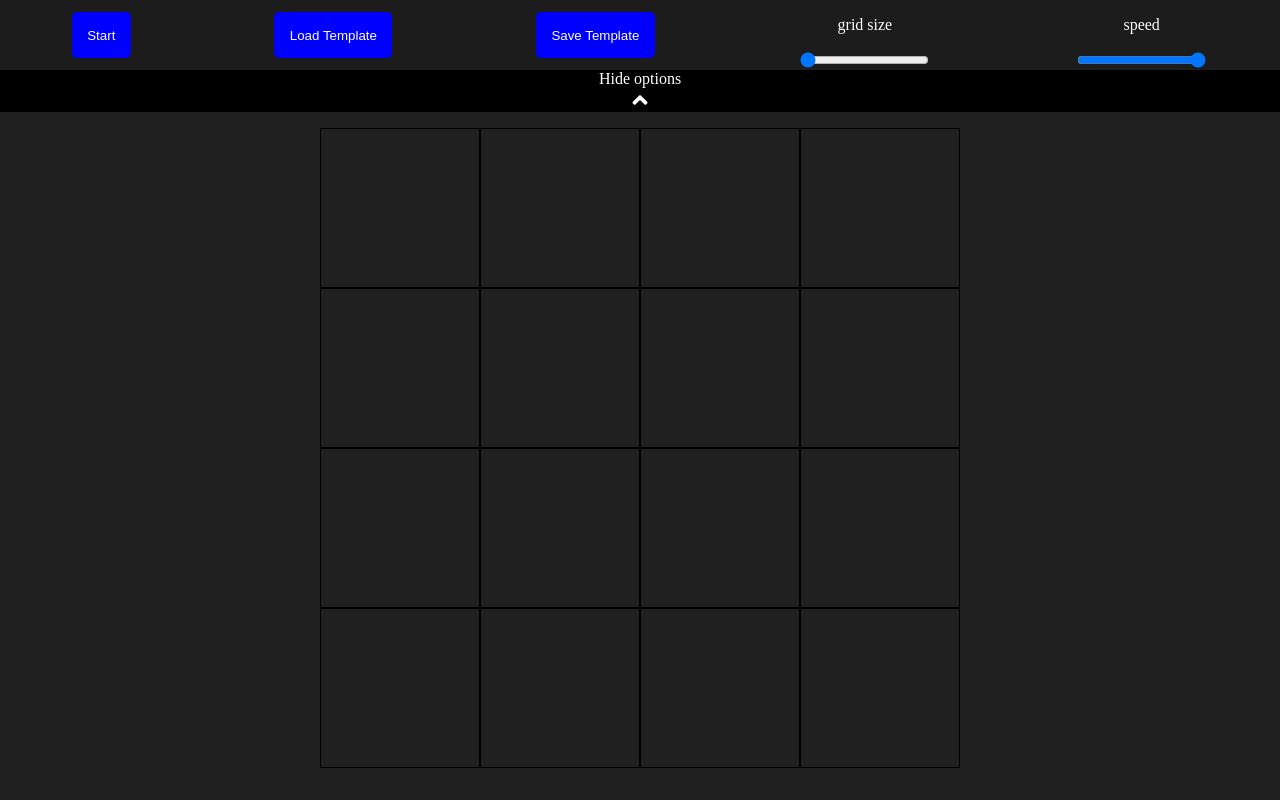
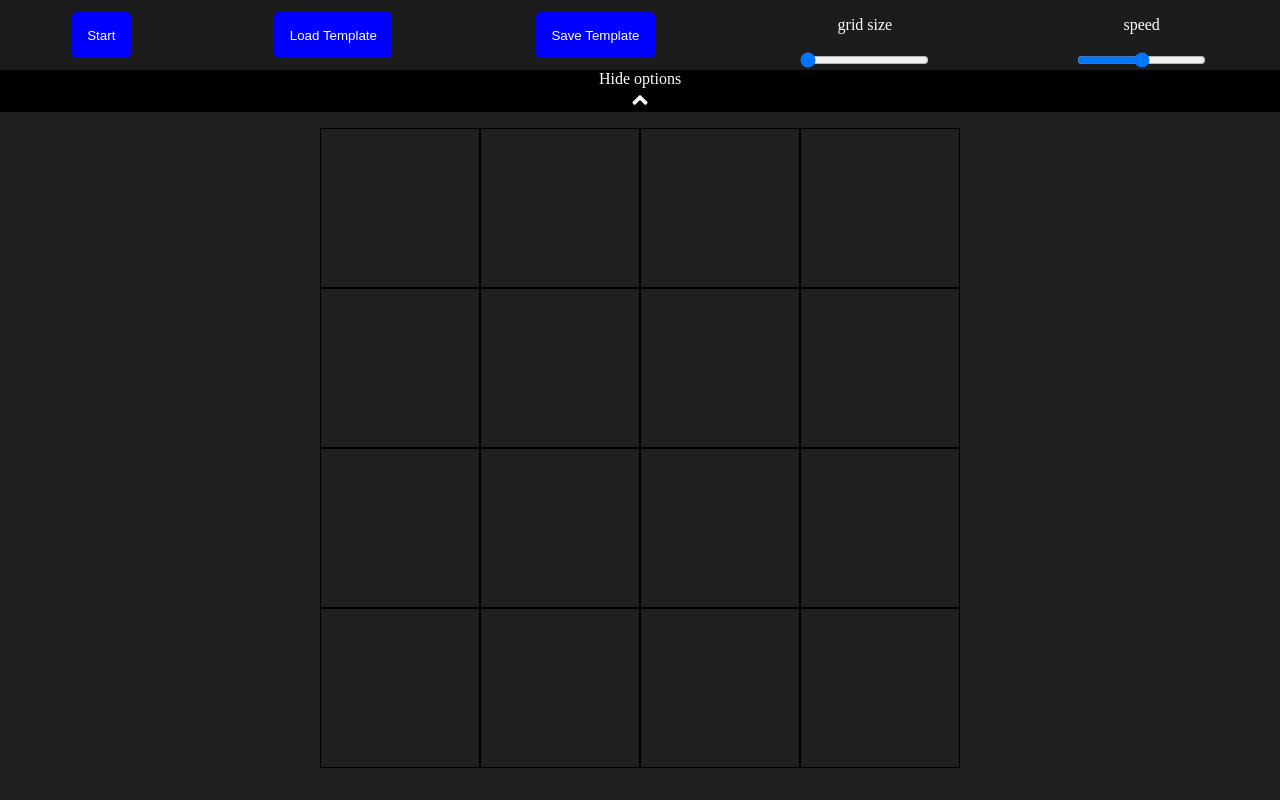
Before and after one commit to timjacksonm/The-Game-Of-Life, a React (Create React App) app: page / in a window 1280 px wide. Both pictures are taken after a click on the icon 639 px from the left and 109 px from the top of the page. Built offline with nearby package versions, Linux system fonts and the light colour scheme.

Commit message:
modified speed input and implemented in setInterval function

```diff
--- a/src/App.js
+++ b/src/App.js
@@ -6,6 +6,7 @@ const App = () => {
   const [gridValue, setGridValue] = useState(4);
   const [start, setStart] = useState(false);
   const [wasRunning, setWasRunning] = useState(false);
+  const [speed, setSpeed] = useState(-600);
 
   return (
     <div>
@@ -15,6 +16,8 @@ const App = () => {
         gridValue={gridValue}
         setGridValue={setGridValue}
         setWasRunning={setWasRunning}
+        speed={speed}
+        setSpeed={setSpeed}
       />
       <Grid
         start={start}
@@ -23,6 +26,7 @@ const App = () => {
         setWasRunning={setWasRunning}
         rows={gridValue}
         columns={gridValue}
+        speed={speed}
       />
     </div>
   );
--- a/src/components/grid/grid.js
+++ b/src/components/grid/grid.js
@@ -13,6 +13,7 @@ const Grid = ({
   setWasRunning,
   rows,
   columns,
+  speed,
 }) => {
   const [array, setArray] = useImmer([]);
 
@@ -102,6 +103,7 @@ const Grid = ({
   useEffect(() => {
     //start simulation and apply game rules based on speed
     if (start) {
+      clearInterval(intervalId);
       intervalId = setInterval(() => {
         setArray((prevValue) => {
           //compute next array based on current array
@@ -123,11 +125,11 @@ const Grid = ({
           }
           return next;
         });
-      }, 500);
+      }, Math.abs(speed));
     } else {
       clearInterval(intervalId);
     }
-  }, [start]);
+  }, [start, speed]);
 
   return (
     <div
--- a/src/components/header/header.js
+++ b/src/components/header/header.js
@@ -9,6 +9,8 @@ const Header = ({
   gridValue,
   setGridValue,
   setWasRunning,
+  speed,
+  setSpeed,
 }) => {
   const [showOptions, setShowOptions] = useState(false);
   return (
@@ -21,6 +23,8 @@ const Header = ({
           gridValue={gridValue}
           setGridValue={setGridValue}
           setWasRunning={setWasRunning}
+          speed={speed}
+          setSpeed={setSpeed}
         />
       ) : (
         <h1 className="title">The Game Of Life</h1>
--- a/src/components/options/options.js
+++ b/src/components/options/options.js
@@ -9,6 +9,8 @@ const Options = ({
   gridValue,
   setGridValue,
   showOptions,
+  speed,
+  setSpeed,
 }) => {
   const slider = useRef();
 
@@ -48,7 +50,16 @@ const Options = ({
 
       <div className="label">
         <p>speed</p>
-        <input type="range" min="1" max="10" />
+        <input
+          onChange={(e) => {
+            setSpeed(e.target.value);
+          }}
+          type="range"
+          step="100"
+          min="-1000"
+          max="-200"
+          value={speed}
+        />
       </div>
     </div>
   );
```
